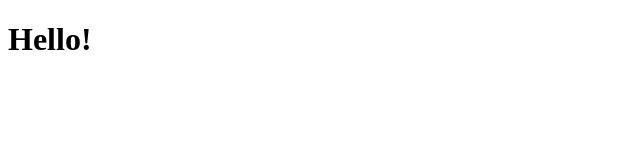
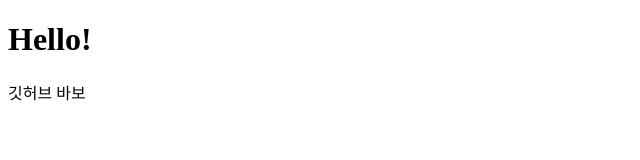
Before and after one commit to niceeom1103/belleparis, a plain HTML site: page index.html in a window 1280 px wide. Shown: the whole page, without its empty margins (0-640 px from the left). Drawn offline with Linux system fonts and the light colour scheme.

Commit message:
깃허브 바보 추가

```diff
--- a/index.html
+++ b/index.html
@@ -8,5 +8,6 @@
 </head>
 <body>
     <h1>Hello!</h1>
+    <div>깃허브 바보</div>
 </body>
 </html>
```
